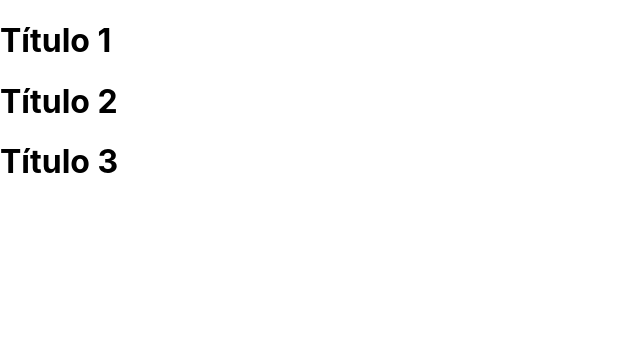
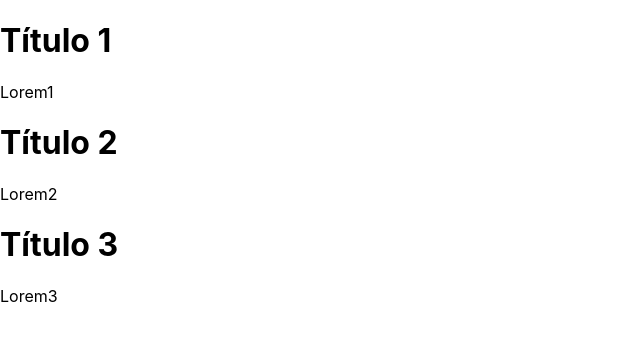
Before and after one commit to menestrel-mkmb/udemy_luz-otav_react, a React (Create React App) app in the folder projeto-1/: page / in a window 1280 px wide. Shown: the top 340 px of the page, without its empty margins (0-640 px from the left). Built offline with nearby package versions, Linux system fonts and the light colour scheme.

Commit message:
misc arr iterate multiple children;

```diff
--- a/projeto-1/src/App.js
+++ b/projeto-1/src/App.js
@@ -6,17 +6,17 @@ function App() {
       {
           id: 1,
           title: 'Título 1',
-          text: 'Lorem1'
+          body: 'Lorem1'
       },
       {
           id: 2,
           title: 'Título 2',
-          text: 'Lorem2'
+          body: 'Lorem2'
       },
       {
           id: 3,
           title: 'Título 3',
-          text: 'Lorem3'
+          body: 'Lorem3'
       }
     ]
   }
@@ -27,9 +27,15 @@ function App() {
   <div>
   {
     posts.map( post =>
-      <h1 key={post.id}>
-        {post.title}
-      </h1>)
+      (<div key={post.id}>
+        <h1>
+          {post.title}
+        </h1>
+        <p>
+          {post.body}
+        </p>
+      </div>)
+      )
   }
   </div>)
 }
```
